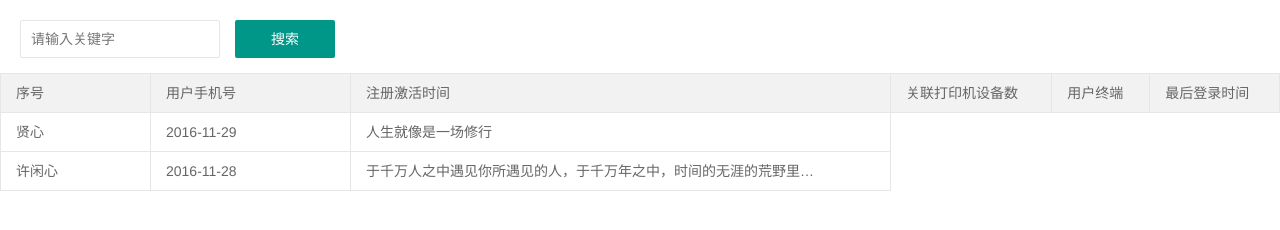
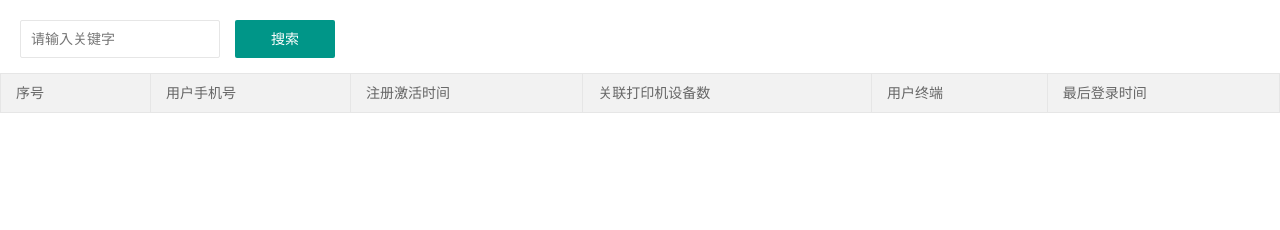
Before and after one commit to LiaoCheng123456/cloudprint, a plain HTML site: page html/usermanager.html in a window 1280 px wide. Drawn offline with nearby package versions, Linux system fonts and the light colour scheme; no server answers.

Commit message:
去除默认数据

```diff
--- a/html/usermanager.html
+++ b/html/usermanager.html
@@ -51,16 +51,6 @@
       </tr>
     </thead>
     <tbody class="content">
-      <tr>
-        <td>贤心</td>
-        <td>2016-11-29</td>
-        <td>人生就像是一场修行</td>
-      </tr>
-      <tr>
-        <td>许闲心</td>
-        <td>2016-11-28</td>
-        <td>于千万人之中遇见你所遇见的人，于千万年之中，时间的无涯的荒野里…</td>
-      </tr>
     </tbody>
   </table>
 </body>
```
